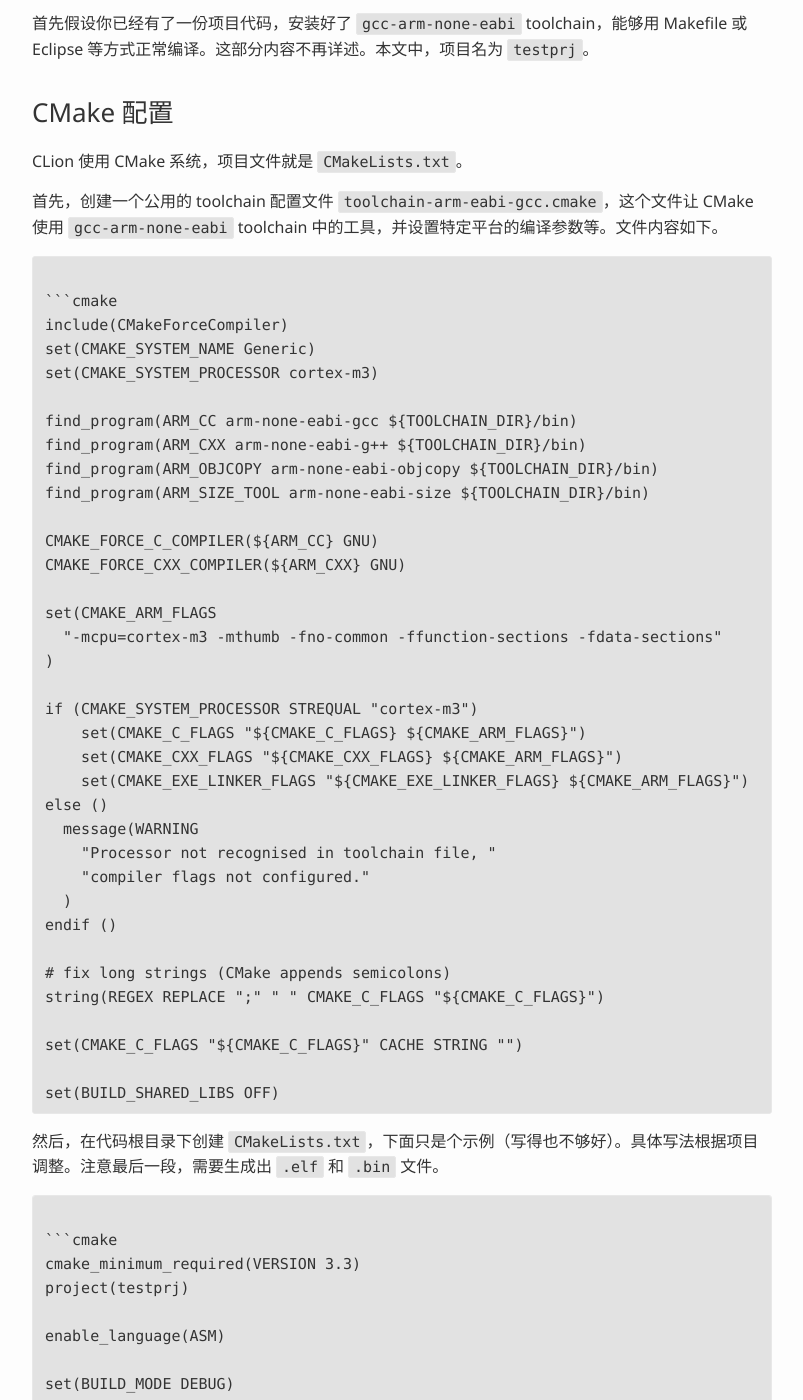
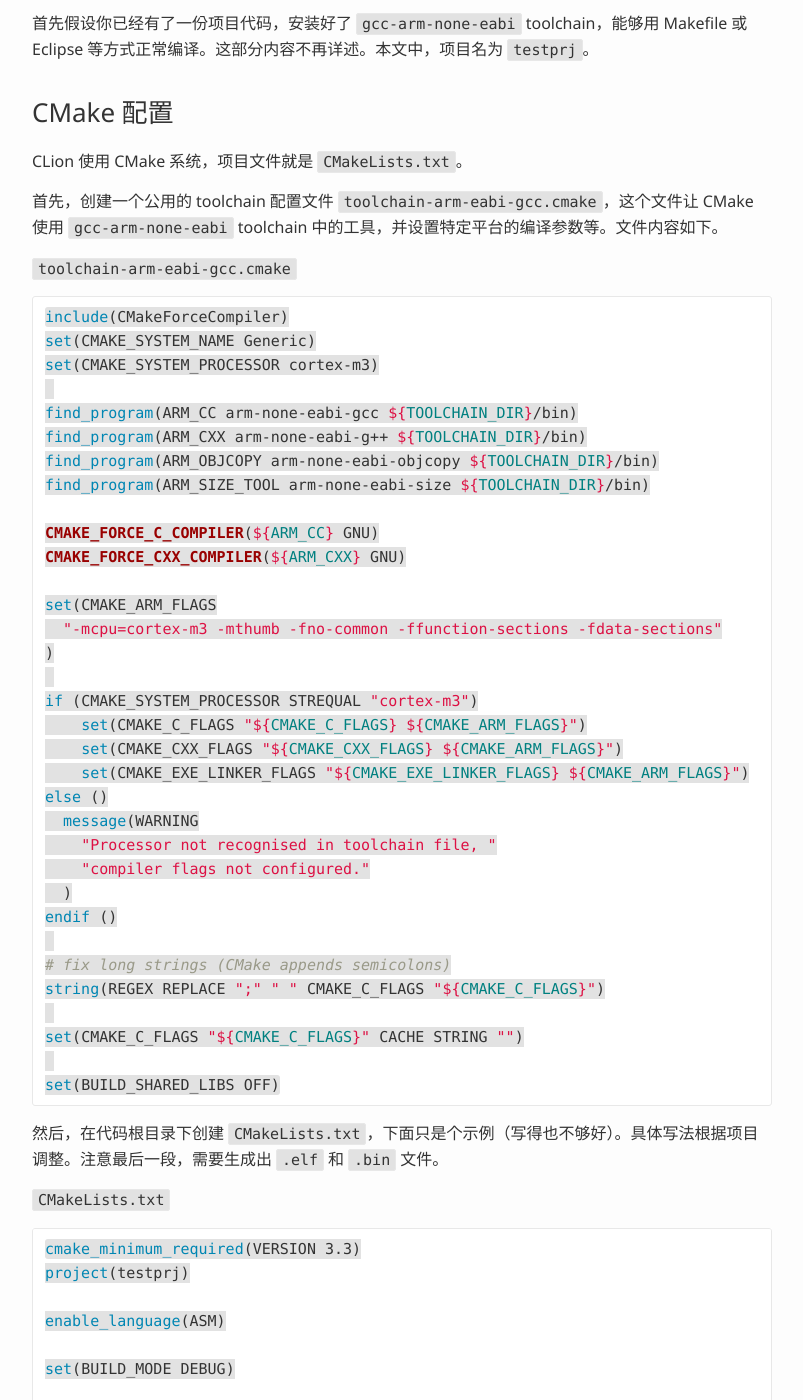
Before and after one commit to Quotation/quotation.github.io, a Jekyll site: the page built from _posts/2017-01-13-embedded-development-in-clion.md, in a window 1280 px wide and 1400 px high, scrolled down 1064 px. Shown: the whole window, without its empty margins (238-1041 px from the left). Built offline with Jekyll 4.4.1, drawn with Linux system fonts in a browser that asks for light colours; nearby versions of some CDN libraries; some of the changed text lies outside the part shown.

Commit message:
fix typo.

````diff
--- a/_posts/2017-01-13-embedded-development-in-clion.md
+++ b/_posts/2017-01-13-embedded-development-in-clion.md
@@ -43,7 +43,7 @@ CLion使用CMake系统，项目文件就是`CMakeLists.txt`。
 
 首先，创建一个公用的toolchain配置文件`toolchain-arm-eabi-gcc.cmake`，这个文件让CMake使用`gcc-arm-none-eabi` toolchain中的工具，并设置特定平台的编译参数等。文件内容如下。
 
-```toolchain-arm-eabi-gcc.cmake```
+`toolchain-arm-eabi-gcc.cmake`
 
 ```cmake
 include(CMakeForceCompiler)
@@ -83,7 +83,7 @@ set(BUILD_SHARED_LIBS OFF)
 
 然后，在代码根目录下创建`CMakeLists.txt`，下面只是个示例（写得也不够好）。具体写法根据项目调整。注意最后一段，需要生成出`.elf`和`.bin`文件。
 
-```CMakeLists.txt```
+`CMakeLists.txt`
 
 ```cmake
 cmake_minimum_required(VERSION 3.3)
@@ -167,7 +167,7 @@ Build一下试试。如果有编译错误，修复之，直到正常编译出`.e
 
 （Mac系统自带了expect命令。Windows系统应该可以装ActiveState提供的[Expect for Windows](http://www.activestate.com/activetcl/expect)，没试过。）
 
-```writeflash.expect.sh```
+`writeflash.expect.sh`
 
 ```
 #!/usr/bin/expect
````
